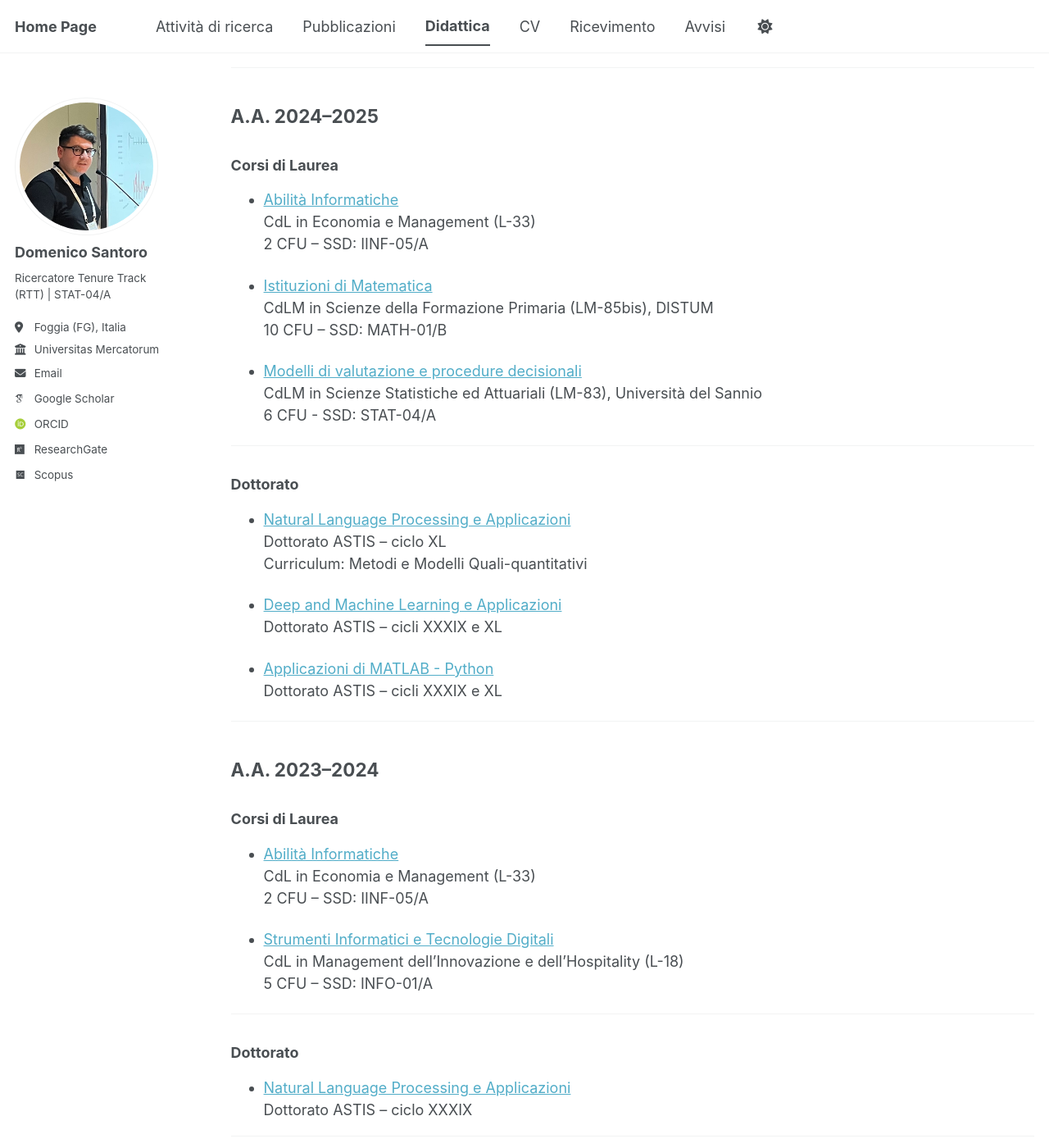
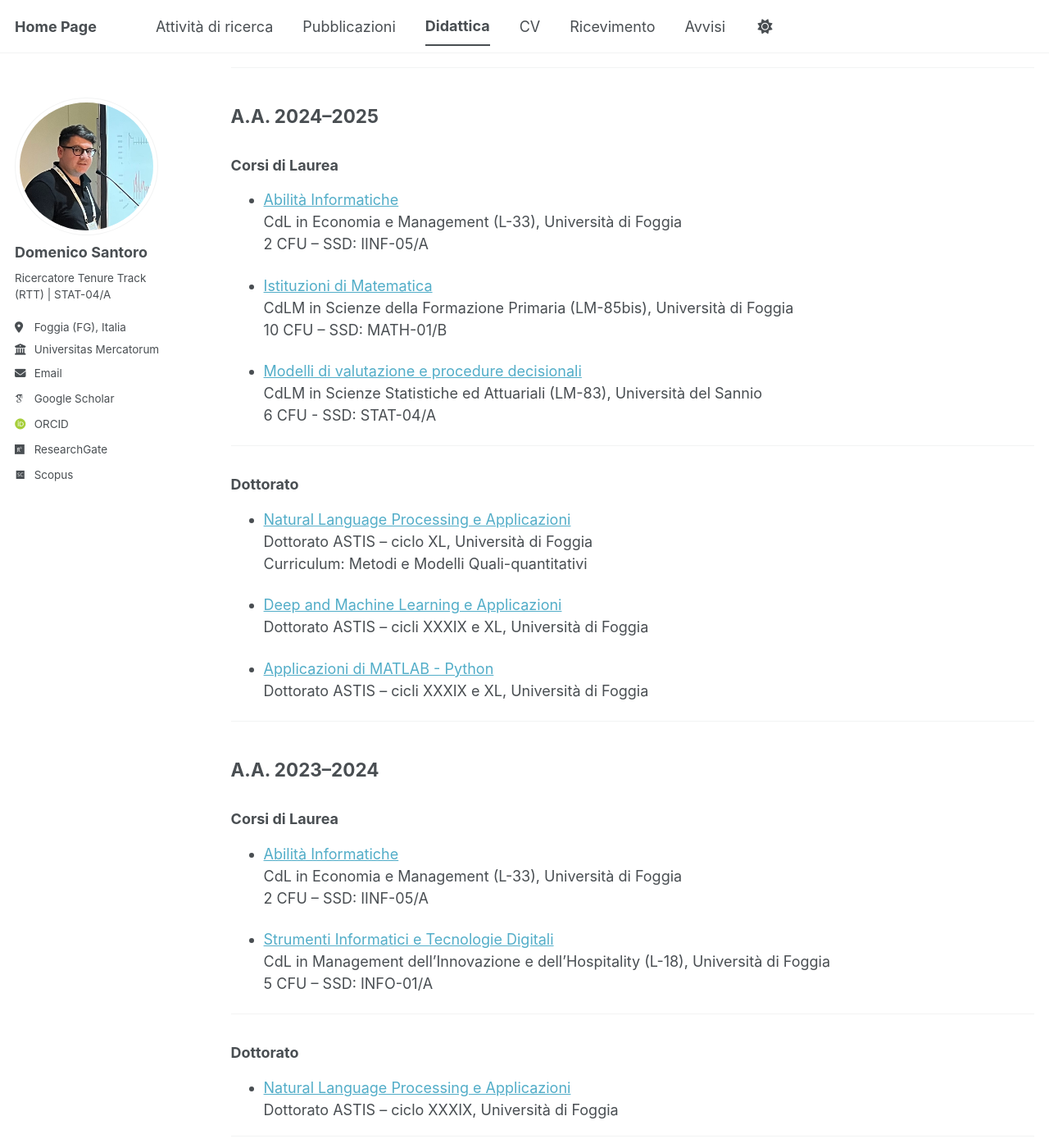
Before and after one commit to mimmoexe/mimmoexe.github.io, a Jekyll site: the page built from _pages/teaching.md, in a window 1280 px wide and 1400 px high, scrolled down 495 px. Shown: the whole window at 82% size. Built offline with Jekyll 4.4.1, drawn with Linux system fonts in a browser that asks for light colours; some web fonts are replaced; a script bundle is joined from its source files by our own code; library files that are not in the unit come from our copies; some of the changed text lies outside the part shown.

Commit message:
Update teaching.md

```diff
--- a/_pages/teaching.md
+++ b/_pages/teaching.md
@@ -14,7 +14,7 @@ author_profile: true
 ### Corsi di Laurea
 
 - [Informatica](https://unifg.coursecatalogue.cineca.it/corsi/2025/10799/insegnamenti/2025/12124/2025/2)
-  CdL in Economia (L-33), Economia Aziendale (L-18), Scienze dell’Amministrazione Digitale (L-16)
+  CdL in Economia (L-33), Università di Foggia
   5 CFU – SSD: INFO-01/A
 
 - [Metodologie statistiche per l'analisi e la gestione del rischio](https://www.unimercatorum.it/programma/0312509SECSS06)
@@ -28,11 +28,11 @@ author_profile: true
 ### Corsi di Laurea
 
 - [Abilità Informatiche](https://unifg.coursecatalogue.cineca.it/corsi/2024/10532/insegnamenti/2024/16360/2021/9999)
-  CdL in Economia e Management (L-33)
+  CdL in Economia e Management (L-33), Università di Foggia
   2 CFU – SSD: IINF-05/A
 
 - [Istituzioni di Matematica](https://unifg.coursecatalogue.cineca.it/corsi/2023/10574/insegnamenti/2024/16668/2022/9999)
-  CdLM in Scienze della Formazione Primaria (LM-85bis), DISTUM
+  CdLM in Scienze della Formazione Primaria (LM-85bis), Università di Foggia
   10 CFU – SSD: MATH-01/B
 
 - [Modelli di valutazione e procedure decisionali](https://unisannio.coursecatalogue.cineca.it/corsi/2023/10100/insegnamenti/2024/140/2018/9999)
@@ -44,14 +44,14 @@ author_profile: true
 ### Dottorato
 
 - [Natural Language Processing e Applicazioni](https://sites.google.com/unifg.it/dottorato-astis/corsi/xxxix-ciclo-a-a-2324)
-  Dottorato ASTIS – ciclo XL
+  Dottorato ASTIS – ciclo XL, Università di Foggia
   Curriculum: Metodi e Modelli Quali-quantitativi
 
 - [Deep and Machine Learning e Applicazioni](https://sites.google.com/unifg.it/dottorato-astis/corsi/xl-ciclo-a-a-2425)
-  Dottorato ASTIS – cicli XXXIX e XL
+  Dottorato ASTIS – cicli XXXIX e XL, Università di Foggia
 
 - [Applicazioni di MATLAB - Python](https://sites.google.com/unifg.it/dottorato-astis/corsi/xl-ciclo-a-a-2425)
-  Dottorato ASTIS – cicli XXXIX e XL
+  Dottorato ASTIS – cicli XXXIX e XL, Università di Foggia
 
 ---
 
@@ -60,11 +60,11 @@ author_profile: true
 ### Corsi di Laurea
 
 - [Abilità Informatiche](https://unifg.coursecatalogue.cineca.it/corsi/2023/10532/insegnamenti/2023/16360/2021/9999)
-  CdL in Economia e Management (L-33)
+  CdL in Economia e Management (L-33), Università di Foggia
   2 CFU – SSD: IINF-05/A
 
 - [Strumenti Informatici e Tecnologie Digitali](https://unifg.coursecatalogue.cineca.it/corsi/2023/10629/insegnamenti/2023/17176/2023/2)
-  CdL in Management dell’Innovazione e dell’Hospitality (L-18)
+  CdL in Management dell’Innovazione e dell’Hospitality (L-18), Università di Foggia
   5 CFU – SSD: INFO-01/A
 
 ---
@@ -72,6 +72,6 @@ author_profile: true
 ### Dottorato
 
 - [Natural Language Processing e Applicazioni](https://sites.google.com/unifg.it/dottorato-astis/corsi/xxxix-ciclo-a-a-2324)
-  Dottorato ASTIS – ciclo XXXIX
+  Dottorato ASTIS – ciclo XXXIX, Università di Foggia
 
 ---
```
